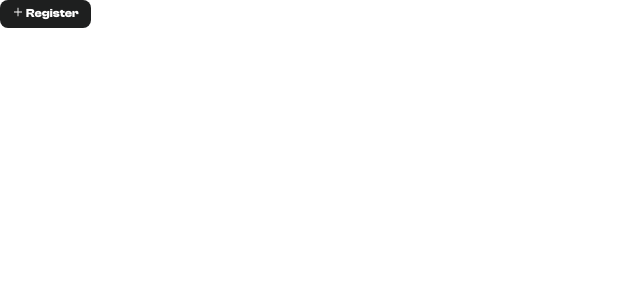
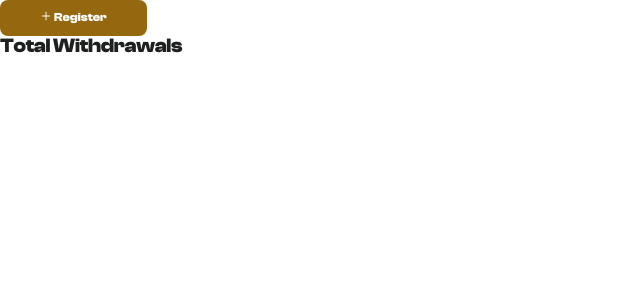
Before and after one commit to Pickriders/pickrider-admin, a Next.js app: page / in a window 1280 px wide. Shown: the top 300 px of the page, without its empty margins (0-640 px from the left). Built offline with nearby package versions, Linux system fonts and the light colour scheme.

Commit message:
feat: Add Text component

```diff
--- a/src/app/page.tsx
+++ b/src/app/page.tsx
@@ -6,7 +6,7 @@ import { UI } from "@/components/common";
 export default function Home() {
   return (
     <main>
-      <UI.Button variant="primary">
+      <UI.Button variant="business">
         <span style={{ marginRight: 2 }}>
           <svg
             viewBox="0 0 1024 1024"
@@ -23,6 +23,7 @@ export default function Home() {
         </span>
         Register
       </UI.Button>
+      <UI.Text variant="statValue">Total Withdrawals</UI.Text>
     </main>
   );
 }
--- a/src/components/common/Button/styles.module.scss
+++ b/src/components/common/Button/styles.module.scss
@@ -7,6 +7,9 @@
   font-weight: 700;
   font-size: 1.2rem;
   display: inline-flex;
+  align-items: stretch;
+  justify-content: center;
+  white-space: nowrap;
 
   &.business {
     background-color: $business-color;
--- /dev/null
+++ b/src/components/common/Text/Text.type.ts
@@ -0,0 +1,5 @@
+export type TextProps = {
+  variant?: "default" | "statLabel" | "statValue" | "heading";
+  children: React.ReactNode;
+  style?: React.CSSProperties;
+};
--- /dev/null
+++ b/src/components/common/Text/index.tsx
@@ -0,0 +1,10 @@
+import styles from "./styles.module.scss";
+import { TextProps } from "./Text.type";
+
+export const Text = ({ children, style, variant = "default" }: TextProps) => {
+  return (
+    <p style={style} className={`${styles.text} ${styles[variant]}`}>
+      {children}
+    </p>
+  );
+};
--- /dev/null
+++ b/src/components/common/Text/styles.module.scss
@@ -0,0 +1,35 @@
+@import "../../../styles/abstracts/variables";
+
+.text {
+  font-family: "Faktum Test";
+  color: $primary-color;
+  font-weight: 400;
+  letter-spacing: -0.025rem;
+  font-size: 1.2rem;
+
+  &.default {
+    line-height: 1.875rem;
+    font-size: 1.2rem;
+  }
+
+  &.statLabel {
+    font-size: 1.4rem;
+    line-height: 1.625rem;
+  }
+
+  &.statValue {
+    font-family: "ClashDisplay";
+    font-size: 2rem;
+    line-height: 1.625rem;
+    font-weight: 600;
+    line-height: 2rem;
+    color: $black;
+  }
+
+  &.heading {
+    font-size: 1.2rem;
+    line-height: 0.875rem;
+    font-weight: 700;
+    text-transform: capitalize;
+  }
+}
--- a/src/components/common/heading/index.tsx
+++ b/src/components/common/heading/index.tsx
@@ -1,5 +1,5 @@
+import styles from "./styles.module.scss";
 import { HeadingProps } from "./heading.type";
-import styles from "./styles.module.scss";
 
 export const Heading = ({ children, variant }: HeadingProps) => {
   return <h1 className={`${styles.heading} ${styles[variant]}`}>{children}</h1>;
--- a/src/components/common/heading/styles.module.scss
+++ b/src/components/common/heading/styles.module.scss
@@ -7,6 +7,6 @@
     font-size: 1.6rem;
     font-weight: 600;
     line-height: 30px;
-    color: $primary-color;
+    color: $main-color;
   }
 }
--- a/src/components/common/index.ts
+++ b/src/components/common/index.ts
@@ -1,7 +1,9 @@
 import { Button } from "./Button";
+import { Text } from "./Text";
 import { Heading } from "./heading";
 
 export const UI = {
   Button,
   Heading,
+  Text,
 };
--- a/src/styles/abstracts/_variables.scss
+++ b/src/styles/abstracts/_variables.scss
@@ -1,11 +1,12 @@
 // COLORS
 
-$primary-color: #2e1030;
+$primary-color: #505582;
+$main-color: #2e1030;
 $business-color: #956810;
+
 $white: #fff;
 $black: #1e1f1f;
 
 //  BORDER-RADIUS
-
 $rounded-md: 4px;
 $rounded-lg: 8px;
--- a/src/styles/base/_base.scss
+++ b/src/styles/base/_base.scss
@@ -62,6 +62,33 @@
   font-style: normal;
 }
 
+@font-face {
+  font-family: "Faktum Test";
+  font-style: normal;
+  font-weight: normal;
+  src: local("Faktum Test Regular"),
+    url("../../../public/assets/fonts/faktum-test/Rene\ Bieder\ -\ Faktum\ Test\ Regular.woff")
+      format("woff");
+}
+
+@font-face {
+  font-family: "Faktum Test";
+  font-style: normal;
+  font-weight: 600;
+  src: local("Faktum Test Bold"),
+    url("../../../public/assets/fonts/faktum-test/Rene\ Bieder\ -\ Faktum\ Test\ Bold.woff")
+      format("woff");
+}
+
+@font-face {
+  font-family: "Faktum Test";
+  font-style: normal;
+  font-weight: 700;
+  src: local("Faktum Test Bold"),
+    url("../../../public/assets/fonts/faktum-test/Rene\ Bieder\ -\ Faktum\ Test\ Bold.woff")
+      format("woff");
+}
+
 *,
 *::after,
 *::before {
```
Also changed, not shown: public/assets/fonts/faktum-test/Rene Bieder - Faktum Test Bold.woff (added), public/assets/fonts/faktum-test/Rene Bieder - Faktum Test Regular.woff (added).
